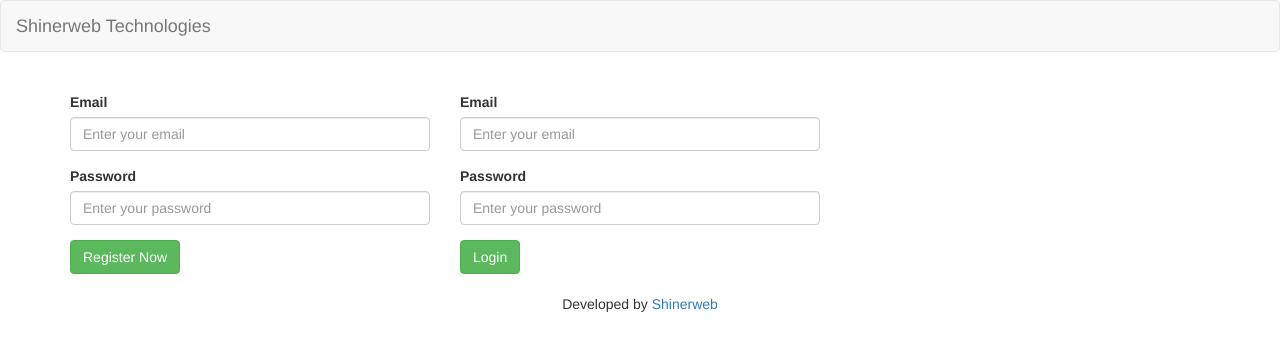
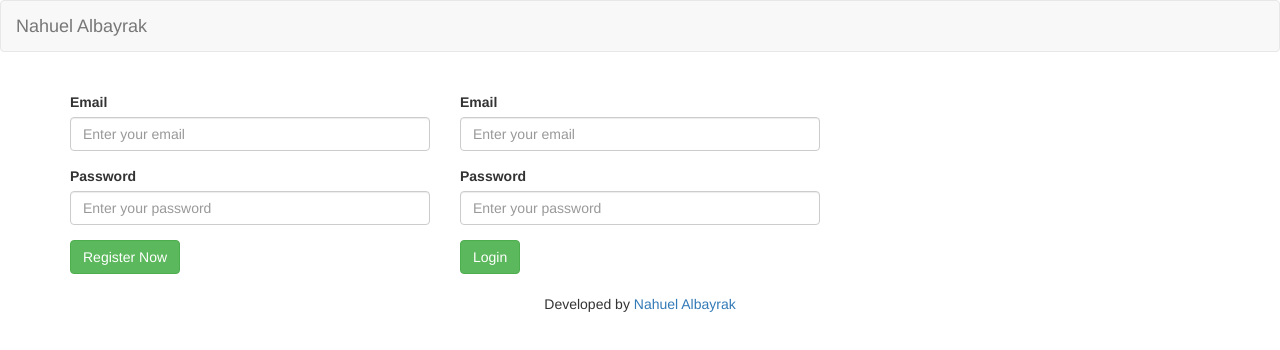
Before and after one commit to MakeAWebsite1/MakeAWebsite1.github.io, a plain HTML site: page index.html in a window 1280 px wide. Drawn offline with nearby package versions, Linux system fonts and the light colour scheme.

Commit message:
Add files via upload

```diff
--- a/index.html
+++ b/index.html
@@ -12,7 +12,7 @@
 
 <div class="navbar navbar-default">
   <div class="navbar-header">
-    <a class="navbar-brand" href="https://nalbayr1.github.io">Shinerweb Technologies</a>
+    <a class="navbar-brand" href="https://nalbayr1.github.io">Nahuel Albayrak</a>
     <button type="button" class="navbar-toggle collapsed" data-toggle="collapse" data-target=".navbar-collapse" aria-expanded="false" aria-controls="navbar">
       <span class="sr-only">Toggle navigation</span>
       <span class="icon-bar"></span>
@@ -58,7 +58,7 @@
   </form>
 </div>
 <br>
-<center>Developed by <a href="https://nalbayr1.github.io">Shinerweb</a></center>
+<center>Developed by <a href="https://nalbayr1.github.io">Nahuel Albayrak</a></center>
 </body>
 <script type="module">
   // Import the functions you need from the SDKs you need
```
